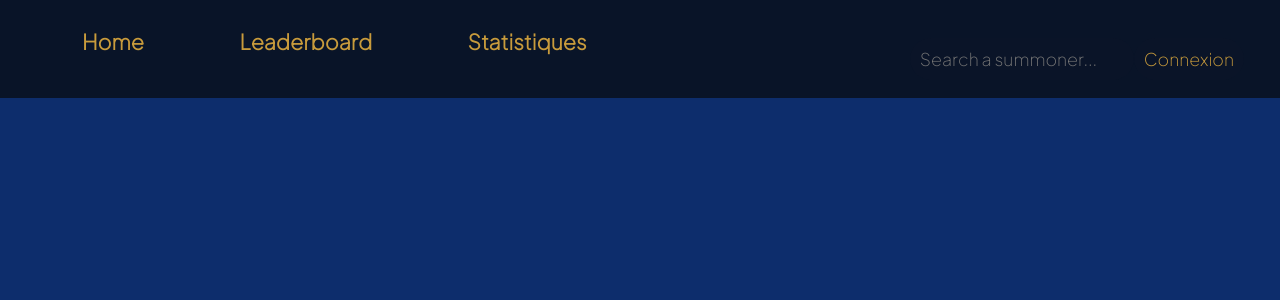
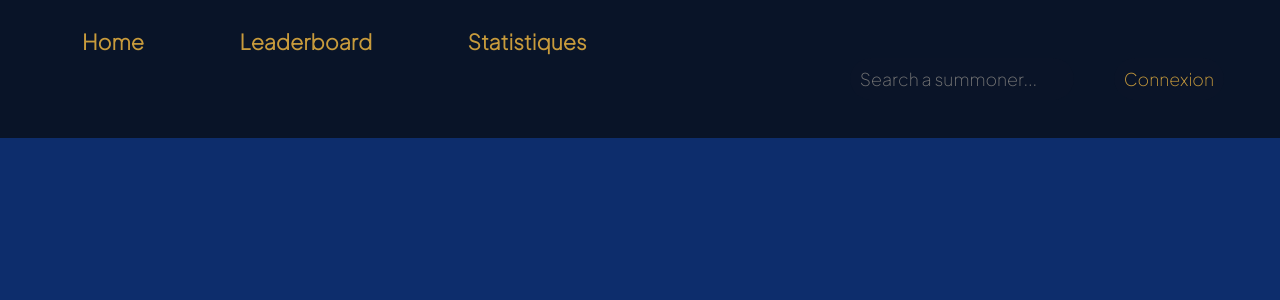
Before and after one commit to Aladin-Saleh/Failleware, a React (Create React App) app in the folder client/: page / in a window 1280 px wide. Shown: the top 300 px of the page. Built offline with nearby package versions, Linux system fonts and the light colour scheme.

Commit message:
Added axios import

```diff
--- a/client/src/components/navbar/NavBar.js
+++ b/client/src/components/navbar/NavBar.js
@@ -1,5 +1,6 @@
 import React, { useState } from 'react';
 import { NavLink } from "react-router-dom";
+import axios from "axios";
 
 const NavBar = () => {
 
@@ -29,9 +30,13 @@ const NavBar = () => {
             <NavLink to="/stats"> Statistiques </NavLink>
         </li>
 
-        <input type="button"  value="Connexion" className="right"/>
+        <li className="right">
+            <input type="button"  value="Connexion" />
+        </li>
 
-        <input type="text" placeholder="Search a summoner..." className="right" value={searchTerm} onChange={handleSearch}/>
+        <li className="right">
+            <input type="text" placeholder="Search a summoner..." value={searchTerm} onChange={handleSearch}/>
+        </li>
 
       </ul>
     </div>
--- a/client/src/pages/Home.jsx
+++ b/client/src/pages/Home.jsx
@@ -9,7 +9,6 @@ const Home = () => {
     return (
         <div>
             Prout
-
         </div>
     );
 };
```
